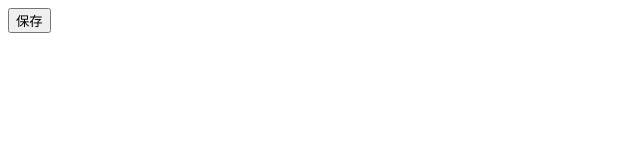
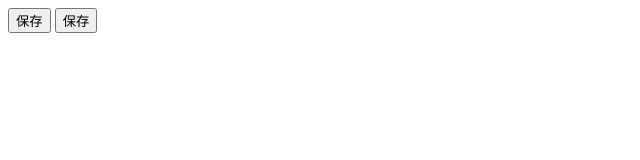
Before and after one commit to 1024xhj/Hbuilder_git, a plain HTML site: page index.html in a window 1280 px wide. Shown: the whole page, without its empty margins (0-640 px from the left). Drawn offline with Linux system fonts and the light colour scheme.

Commit message:
增加了按钮

```diff
--- a/index.html
+++ b/index.html
@@ -6,5 +6,6 @@
 	</head>
 	<body>
 		<input type="button" value="保存" />
+		<input type="button" value="保存" />
 	</body>
 </html>
```
